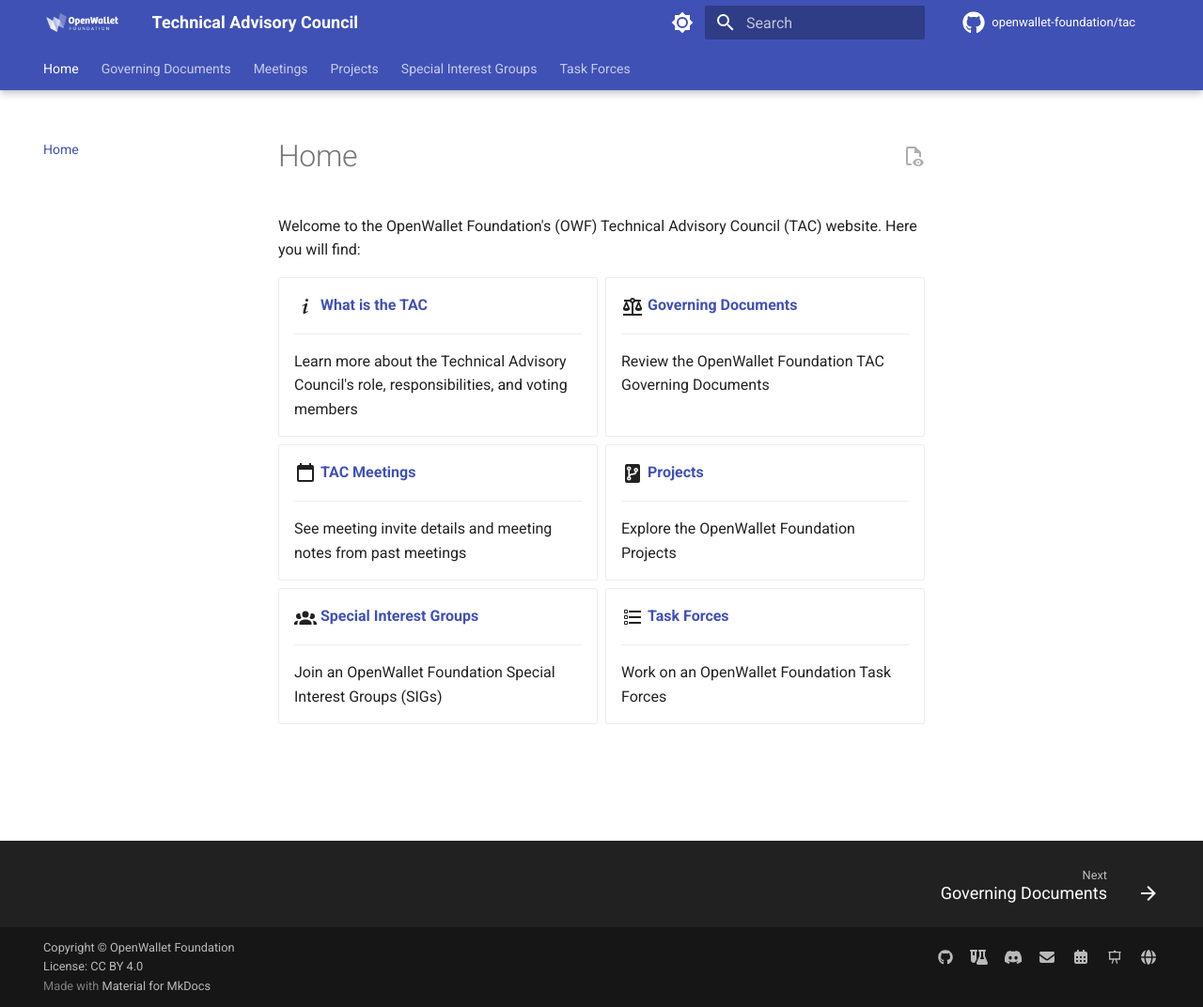
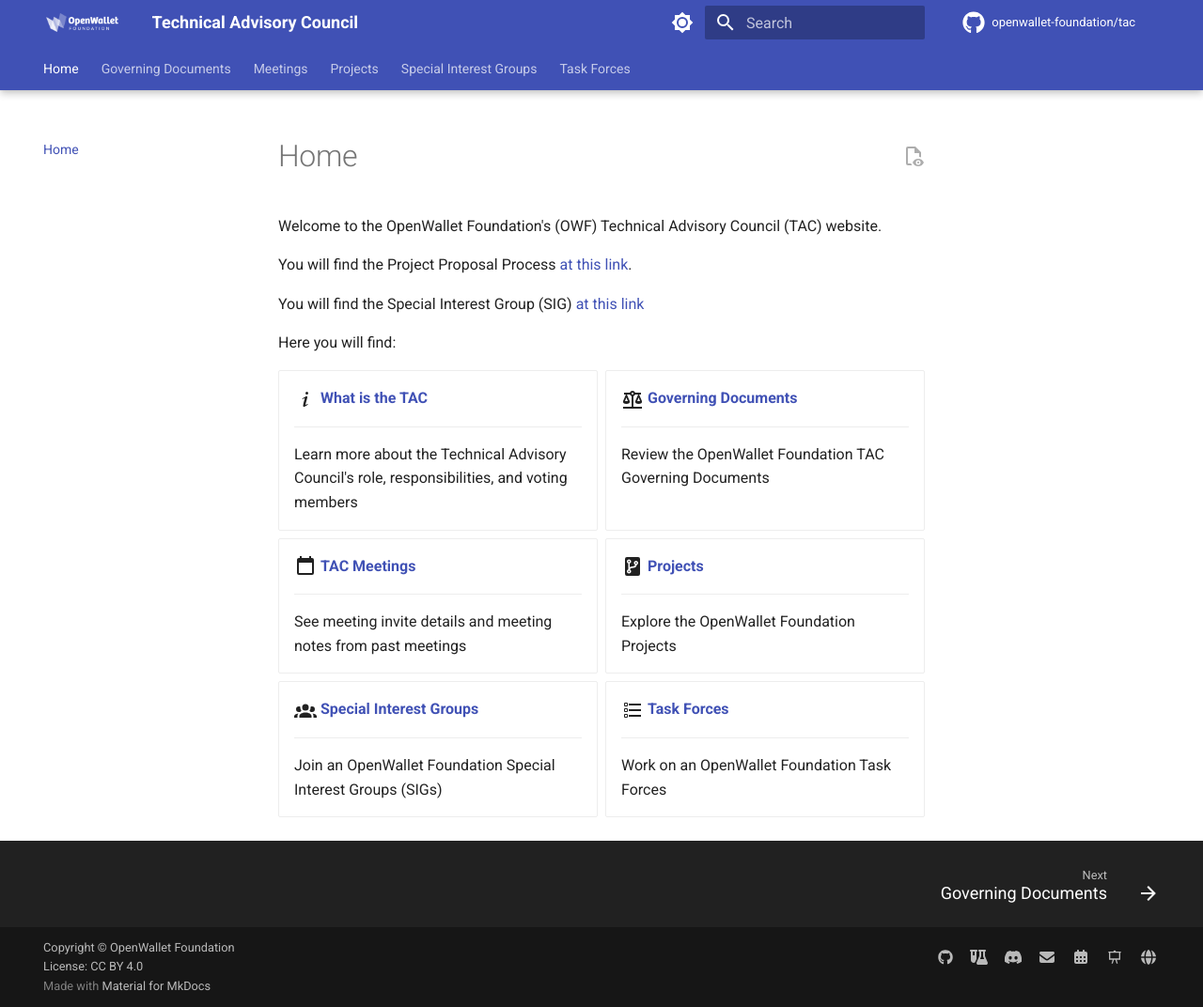
Before and after one commit to openwallet-foundation/tac, an MkDocs documentation site: the page built from docs/index.md, in a window 1280 px wide and 1072 px high. Shown: the whole window at 94% size. Built offline with MkDocs 1.6.1 and Material for MkDocs 9.7.7, drawn with Linux system fonts in a browser that asks for light colours; comment, search, counter and statistics services are not loaded.

Commit message:
Update index.md
Added Project Proposal process and SIG proposal process links to the top of the TAC website home page

Signed-off-by: Sean Bohan <seanbohan@gmail.com>

```diff
--- a/docs/index.md
+++ b/docs/index.md
@@ -1,6 +1,12 @@
 [//]: # (SPDX-License-Identifier: CC-BY-4.0)
 
-Welcome to the OpenWallet Foundation's (OWF) Technical Advisory Council (TAC) website. Here you will find:
+Welcome to the OpenWallet Foundation's (OWF) Technical Advisory Council (TAC) website.
+
+You will find the Project Proposal Process [at this link](https://tac.openwallet.foundation/governance/project-lifecycle/#project-proposal-process).
+
+You will find the Special Interest Group (SIG) [at this link](https://tac.openwallet.foundation/governance/special-interest-group-process/)
+
+Here you will find:
 
 <div class="grid cards" markdown>
 
```
